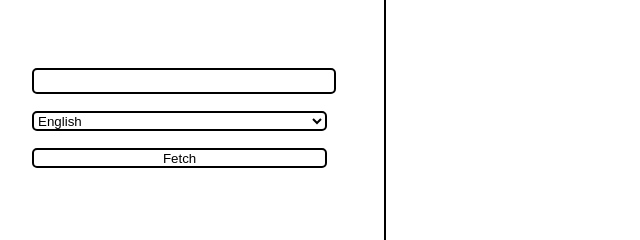
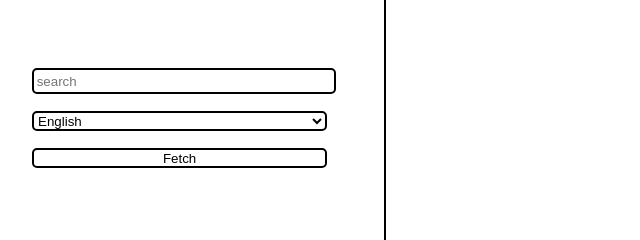
Before and after one commit to devang-gaur/mywikipedia, a plain HTML site: page index.html in a window 1280 px wide. Shown: the top 240 px of the page, 0-640 px from the left. Drawn offline with Linux system fonts and the light colour scheme.

Commit message:
added a placeholder on search fld

```diff
--- a/index.html
+++ b/index.html
@@ -17,7 +17,7 @@
 
   <form id="lone-form" action="">
 
-    <li><input class="form-el"type="text" id="wiki-title" /></li>
+    <li><input class="form-el"type="text" id="wiki-title" placeholder="search"/></li>
 
     <li>
       <select id="lang-opt" class="form-el">
```
